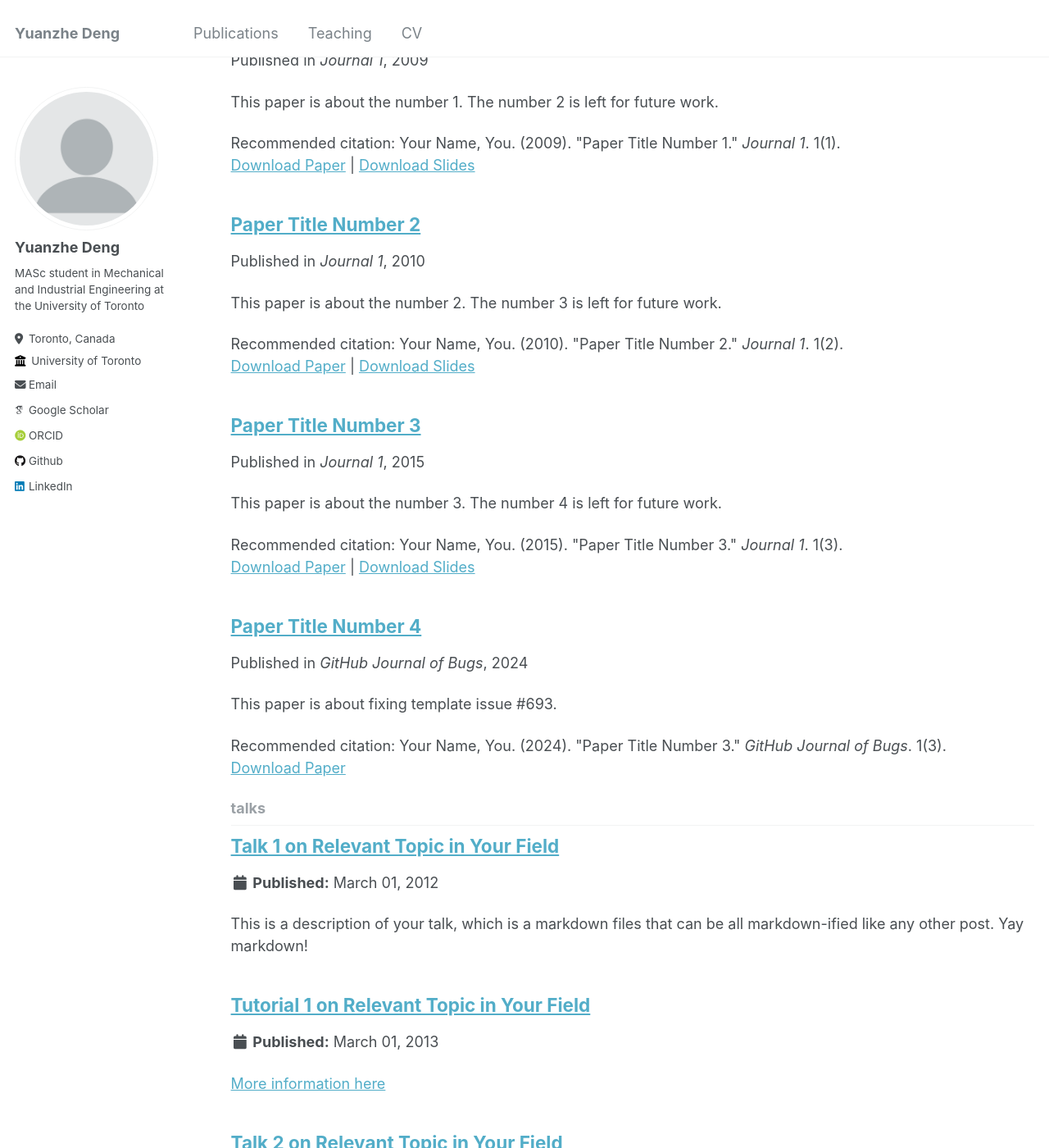
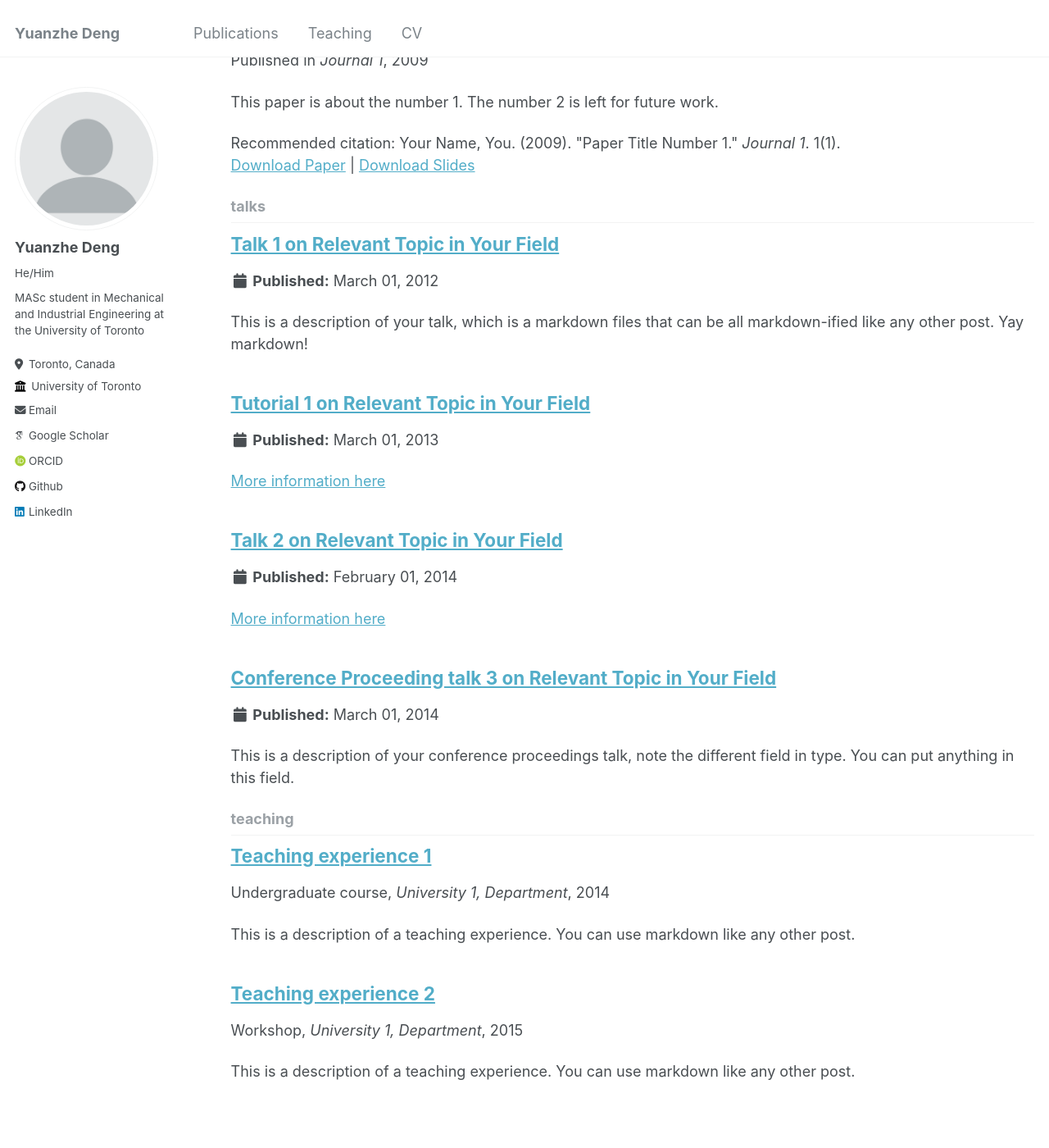
Before and after one commit to Felix-Deng/Felix-Deng.github.io, a Jekyll site: the page built from _pages/collection-archive.html, in a window 1280 px wide and 1400 px high, scrolled down 1145 px. Shown: the whole window at 82% size. Built offline with Jekyll 4.4.1, drawn with Linux system fonts in a browser that asks for light colours; some web fonts are replaced.

Commit message:
Update publications

```diff
--- a/_config.yml
+++ b/_config.yml
@@ -23,7 +23,7 @@ author:
   # Biographic information
   avatar           : "profile.png"
   name             : "Yuanzhe Deng"
-  pronouns         : # example: "she/her"
+  pronouns         : "He/Him" # example: "she/her"
   bio              : "MASc student in Mechanical and Industrial Engineering at the University of Toronto"
   location         : "Toronto, Canada"
   employer         : "University of Toronto"
--- a/_pages/publications.md
+++ b/_pages/publications.md
@@ -6,19 +6,22 @@ author_profile: true
 ---
 
 ## Journal Articles
-- <b>Y. Deng</b>, J. Chen, and A. Olechowski, “What Sets Proficient and Expert Users Apart? Results of a Computer-Aided Design Experiment,” <i>ASME Journal of Mechanical Design</i>, vol. 146, no. 1, pp. 011401, Jan. 2024, [doi: 10.1115/1.4063360](https://doi.org/10.1115/1.4063360).
-- A. Olechowski, <b>Y. Deng</b>, E. DaMaren, I. Verner, U. Rosen, and M. Mueller, “All’s not Fair in CAD: An Investigation of Equity of Contributions to Collaborative Cloud-based Design Projects,” <i>Computer Aided-Design and Applications</i>, vol. 20, no. 3, pp. 574 - 583, Sep. 2022, [doi: 10.14733/cadaps.2023.574-583](https://doi.org/10.14733/cadaps.2023.574-583).
-- <b>Y. Deng</b>, M. Mueller, C. Rogers, and A. Olechowski, “The multi-user computer-aided design collaborative learning framework,” <i>Advanced Engineering Informatics</i>, vol. 51, pp. 101446, Jan. 2022, [doi: 10.1016/j.aei.2021.101446](https://doi.org/10.1016/j.aei.2021.101446).
+- <b>Y. Deng</b>, J. Chen, and A. Olechowski, “What Sets Proficient and Expert Users Apart? Results of a Computer-Aided Design Experiment,” <i>ASME Journal of Mechanical Design</i>, vol. 146, no. 1, pp. 011401, Jan. 2024. [Link](https://doi.org/10.1115/1.4063360)
+- A. Olechowski, <b>Y. Deng</b>, E. DaMaren, I. Verner, U. Rosen, and M. Mueller, “All’s not Fair in CAD: An Investigation of Equity of Contributions to Collaborative Cloud-based Design Projects,” <i>Computer Aided-Design and Applications</i>, vol. 20, no. 3, pp. 574 - 583, Sep. 2022. [Link](https://doi.org/10.14733/cadaps.2023.574-583)
+- <b>Y. Deng</b>, M. Mueller, C. Rogers, and A. Olechowski, “The multi-user computer-aided design collaborative learning framework,” <i>Advanced Engineering Informatics</i>, vol. 51, pp. 101446, Jan. 2022. [Link](https://doi.org/10.1016/j.aei.2021.101446) [Code](https://github.com/ReadyLab-UToronto/MUCAD-CLF)
 
 ## Refereed Conference Proceedings
-- <b>Y. Deng</b>, M. Roshanfar, H. Mayer, C. He, J. Drake, T. Looi, and E. Diller, "Towards Bimanual Operation of Magnetically Actuated Surgical Instruments," <i>Proceedings of the 2024 10th IEEE RAS/EMBS International Conference for Biomedical Robotics and Biomechatronics (BioRob)</i>, Heidelberg, Germany, Sep. 2024, Accepted. <b>(finalist to Best Student Paper Award)</b>
-- <b>Y. Deng</b>, M. Mueller, and M. Shields, "CAD Challenges App: An Informatics Framework for Parametric Modeling Practice and Research Data Collection in Computer-Aided Design," <i>Proceedings of the ASME 2023 International Design Engineering Technical Conferences and Computers and Information in Engineering Conference (IDETC-CIE)</i>, pp. V002T02A046, Boston, Massachusetts, USA, Aug. 2023, [doi: 10.1115/DETC2023-114927](https://doi.org/10.1115/DETC2023-114927).
-- A.P. Vrolijk, <b>Y. Deng</b>, and A. Olechowski, "Connecting design iterations to performance in engineering design," <i>Proceedings of the Design Society</i>, vol. 3: ICED23, pp. 1067–1076, Bordeaux, France, Jul. 2023, [doi: 10.1017/pds.2023.107](https://doi.org/10.1017/pds.2023.107). <b>(awarded Reviewers' Favourite Award)</b>
-- <b>Y. Deng</b>, T. Marion, and A. Olechowski, "Does Synchronous Collaboration Improve Collaborative Computer-Aided Design Output: Results From a Large-Scale Competition," <i>Proceedings of the ASME 2022 International Design Engineering Technical Conferences and Computers and Information in Engineering Conference (IDETC-CIE)</i>, pp. V006T06A026, St. Louis, Missouri, USA, Aug. 2022, [doi: 10.1115/DETC2022-89731](https://doi.org/10.1115/DETC2022-89731).
-- A. Olechowski, <b>Y. Deng</b>, E. DaMaren, I. Verner, U. Rosen, and M. Mueller, "All’s not Fair in CAD: An Investigation of Equity of Contributions to Collaborative Cloud-based Design Projects," <i>CAD'22 Proceedings</i>, pp. 179 - 183, Beijing, China, Jun. 2022, [doi: 10.14733/cadconfP.2022.179-183](https://doi.org/10.14733/cadconfP.2022.179-183).
+- <b>Y. Deng</b>, M. Roshanfar, H. Mayer, C. He, J. Drake, T. Looi, and E. Diller, "Towards Bimanual Operation of Magnetically Actuated Surgical Instruments," <i>Proceedings of the 2024 10th IEEE RAS/EMBS International Conference for Biomedical Robotics and Biomechatronics (BioRob)</i>, Heidelberg, Germany, Sep. 2024. <b>(awarded Best Student Paper Award)</b>  [Link](https://doi.org/10.1109/BioRob60516.2024.10719793) [Slides](/files/biorob24.pdf)
+- <b>Y. Deng</b>, M. Mueller, and M. Shields, "CAD Challenges App: An Informatics Framework for Parametric Modeling Practice and Research Data Collection in Computer-Aided Design," <i>Proceedings of the ASME 2023 International Design Engineering Technical Conferences and Computers and Information in Engineering Conference (IDETC-CIE)</i>, pp. V002T02A046, Boston, Massachusetts, USA, Aug. 2023. [Link](https://doi.org/10.1115/DETC2023-114927) [Slides](/files/idetc23.pdf) [Code](https://github.com/PTC-Education/cad-learner) [Webinar](https://learn.onshape.com/learn/video/hone-your-onshape-skills-with-cad-challenges-app)
+- A.P. Vrolijk, <b>Y. Deng</b>, and A. Olechowski, "Connecting design iterations to performance in engineering design," <i>Proceedings of the Design Society</i>, vol. 3: ICED23, pp. 1067–1076, Bordeaux, France, Jul. 2023. <b>(awarded Reviewers' Favourite Award)</b> [Link](https://doi.org/10.1017/pds.2023.107)
+- <b>Y. Deng</b>, T. Marion, and A. Olechowski, "Does Synchronous Collaboration Improve Collaborative Computer-Aided Design Output: Results From a Large-Scale Competition," <i>Proceedings of the ASME 2022 International Design Engineering Technical Conferences and Computers and Information in Engineering Conference (IDETC-CIE)</i>, pp. V006T06A026, St. Louis, Missouri, USA, Aug. 2022. [Link](https://doi.org/10.1115/DETC2022-89731) [Slides](/files/idetc22.pdf)
+- A. Olechowski, <b>Y. Deng</b>, E. DaMaren, I. Verner, U. Rosen, and M. Mueller, "All’s not Fair in CAD: An Investigation of Equity of Contributions to Collaborative Cloud-based Design Projects," <i>CAD'22 Proceedings</i>, pp. 179 - 183, Beijing, China, Jun. 2022. [Link](https://doi.org/10.14733/cadconfP.2022.179-183)
+
+## Under Review
+- <b>Y. Deng</b>, S. Zhang, K. Cheng, A. Olechowski, and S. Zhou, “Untangling the Timeline: Challenges and Op- portunities in Supporting Version Control in Modern Computer-Aided Design,” Under review for the <i>ACM on Human- Computer Interaction (CSCW 2025)</i>.
 
 {% if site.author.googlescholar %}
-  <div class="wordwrap">You can also find my articles on <a href="{{site.author.googlescholar}}">my Google Scholar profile</a>.</div>
+<div class="wordwrap">You can also find my articles on my <a href="{{site.author.googlescholar}}">Google Scholar profile</a>.</div>
 {% endif %}
 
 <!-- {% include base_path %}
--- a/_publications/2010-10-01-paper-title-number-2.md
+++ /dev/null
@@ -1,13 +0,0 @@
----
-title: "Paper Title Number 2"
-collection: publications
-permalink: /publication/2010-10-01-paper-title-number-2
-excerpt: 'This paper is about the number 2. The number 3 is left for future work.'
-date: 2010-10-01
-venue: 'Journal 1'
-slidesurl: 'http://academicpages.github.io/files/slides2.pdf'
-paperurl: 'http://academicpages.github.io/files/paper2.pdf'
-citation: 'Your Name, You. (2010). &quot;Paper Title Number 2.&quot; <i>Journal 1</i>. 1(2).'
----
-
-The contents above will be part of a list of publications, if the user clicks the link for the publication than the contents of section will be rendered as a full page, allowing you to provide more information about the paper for the reader. When publications are displayed as a single page, the contents of the above "citation" field will automatically be included below this section in a smaller font.
--- a/_publications/2015-10-01-paper-title-number-3.md
+++ /dev/null
@@ -1,13 +0,0 @@
----
-title: "Paper Title Number 3"
-collection: publications
-permalink: /publication/2015-10-01-paper-title-number-3
-excerpt: 'This paper is about the number 3. The number 4 is left for future work.'
-date: 2015-10-01
-venue: 'Journal 1'
-slidesurl: 'http://academicpages.github.io/files/slides3.pdf'
-paperurl: 'http://academicpages.github.io/files/paper3.pdf'
-citation: 'Your Name, You. (2015). &quot;Paper Title Number 3.&quot; <i>Journal 1</i>. 1(3).'
----
-
-The contents above will be part of a list of publications, if the user clicks the link for the publication than the contents of section will be rendered as a full page, allowing you to provide more information about the paper for the reader. When publications are displayed as a single page, the contents of the above "citation" field will automatically be included below this section in a smaller font.
--- a/_publications/2024-02-17-paper-title-number-4.md
+++ /dev/null
@@ -1,12 +0,0 @@
----
-title: "Paper Title Number 4"
-collection: publications
-permalink: /publication/2024-02-17-paper-title-number-4
-excerpt: 'This paper is about fixing template issue #693.'
-date: 2024-02-17
-venue: 'GitHub Journal of Bugs'
-paperurl: 'http://academicpages.github.io/files/paper3.pdf'
-citation: 'Your Name, You. (2024). &quot;Paper Title Number 3.&quot; <i>GitHub Journal of Bugs</i>. 1(3).'
----
-
-The contents above will be part of a list of publications, if the user clicks the link for the publication than the contents of section will be rendered as a full page, allowing you to provide more information about the paper for the reader. When publications are displayed as a single page, the contents of the above "citation" field will automatically be included below this section in a smaller font.
```
Also changed, not shown: 7 other files.
